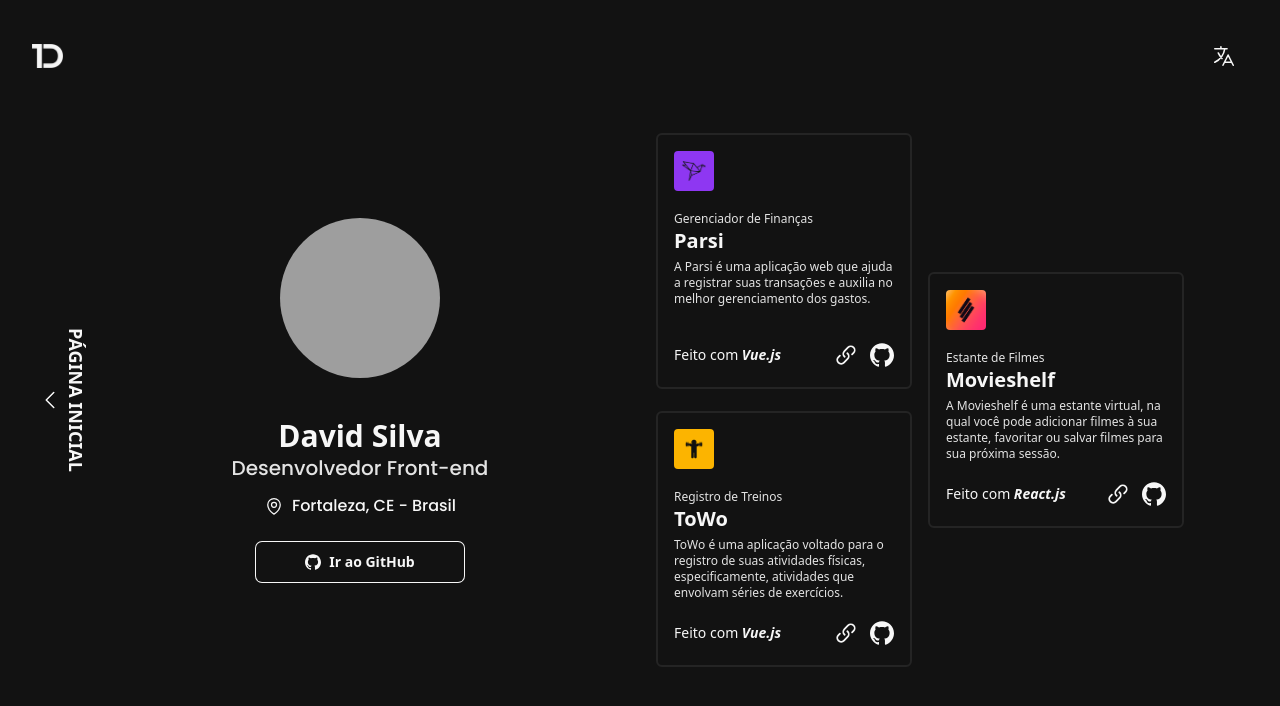
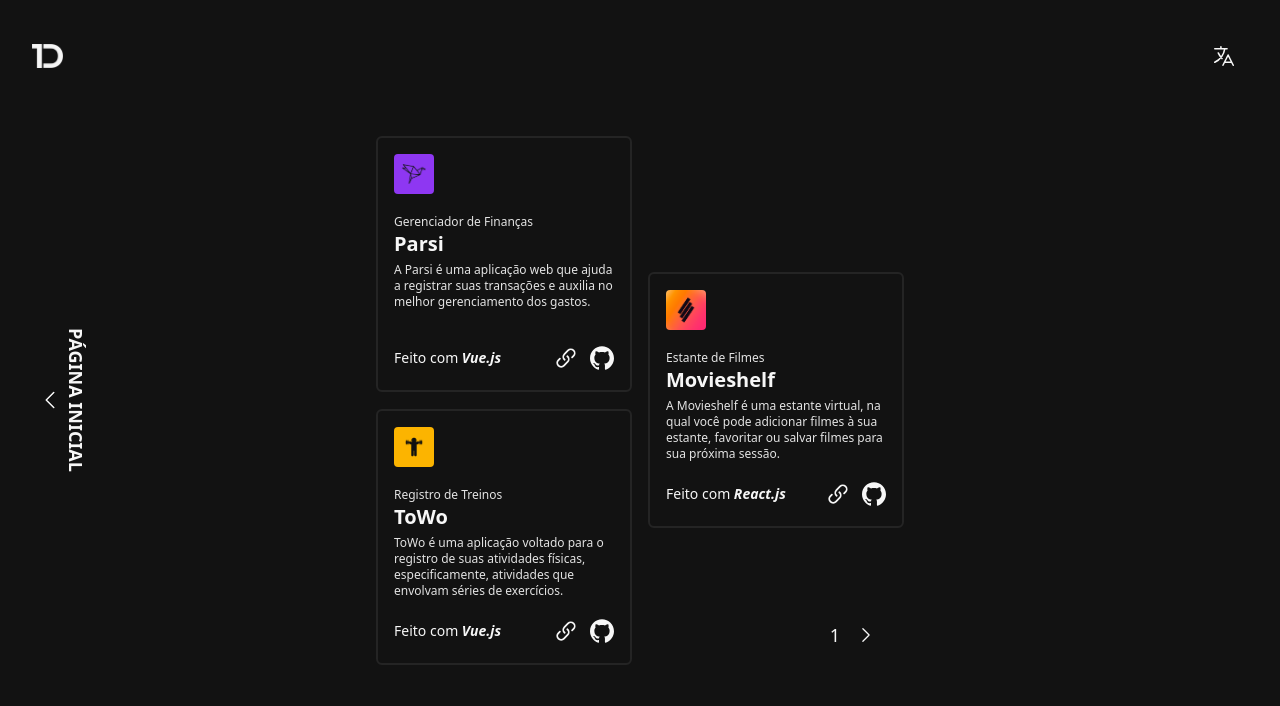
Before and after one commit to davsilvam/portfolio-v3, a Nuxt app: page /projects in a window 1280 px wide. Shown: the top 706 px of the page. Built offline with nearby package versions, Linux system fonts and the light colour scheme; grey boxes are pictures that could not be loaded.

Commit message:
feat: adjusted projects page and add useProjects composable

```diff
--- a/app.vue
+++ b/app.vue
@@ -2,7 +2,7 @@
   <Head>
     <Title> David Silva </Title>
   </Head>
-  <div class="bg-secondary-900 min-h-full w-full">
+  <div class="bg-secondary-900">
     <NuxtLayout>
       <NuxtPage />
     </NuxtLayout>
--- a/components/Icon/GitHub.vue
+++ b/components/Icon/GitHub.vue
@@ -7,6 +7,7 @@
     xmlns="http://www.w3.org/2000/svg"
   >
     <path
+      class="group-hover:fill-secondary-300"
       d="M16 0.396179C7.16 0.396179 0 7.56018 0 16.3962C0 23.4668 4.584 29.4628 10.94 31.5762C11.74 31.7268 12.0333 31.2322 12.0333 30.8068C12.0333 30.4268 12.02 29.4202 12.0133 28.0868C7.56267 29.0522 6.624 25.9402 6.624 25.9402C5.896 24.0935 4.844 23.6002 4.844 23.6002C3.39467 22.6082 4.956 22.6282 4.956 22.6282C6.56267 22.7402 7.40667 24.2762 7.40667 24.2762C8.83333 26.7228 11.152 26.0162 12.0667 25.6068C12.2107 24.5722 12.6227 23.8668 13.08 23.4668C9.52667 23.0668 5.792 21.6908 5.792 15.5602C5.792 13.8135 6.412 12.3868 7.43867 11.2668C7.25867 10.8628 6.71867 9.23618 7.57867 7.03218C7.57867 7.03218 8.91867 6.60285 11.9787 8.67218C13.2587 8.31618 14.6187 8.14018 15.9787 8.13218C17.3387 8.14018 18.6987 8.31618 19.9787 8.67218C23.0187 6.60285 24.3587 7.03218 24.3587 7.03218C25.2187 9.23618 24.6787 10.8628 24.5187 11.2668C25.5387 12.3868 26.1587 13.8135 26.1587 15.5602C26.1587 21.7068 22.4187 23.0602 18.8587 23.4535C19.4187 23.9335 19.9387 24.9148 19.9387 26.4135C19.9387 28.5548 19.9187 30.2748 19.9187 30.7948C19.9187 31.2148 20.1987 31.7148 21.0187 31.5548C27.42 29.4562 32 23.4562 32 16.3962C32 7.56018 24.836 0.396179 16 0.396179Z"
       fill="#F7F7F7"
     />
--- a/components/Project/Card.vue
+++ b/components/Project/Card.vue
@@ -39,15 +39,15 @@
       </p>
       <div class="flex gap-3">
         <a
-          class="grid place-items-center"
+          class="hover:text-secondary-300 grid place-items-center"
           :href="project.deploy_link"
           target="_blank"
         >
           <LinkIcon class="w-6" />
         </a>
-        <a :href="project.repository_link" target="_blank"
-          ><IconGitHub class="w-6"
-        /></a>
+        <a class="group" :href="project.repository_link" target="_blank">
+          <IconGitHub class="w-6" />
+        </a>
       </div>
     </footer>
   </article>
--- a/composables/useLang.ts
+++ b/composables/useLang.ts
@@ -1,6 +1,6 @@
 import { useI18n } from 'vue-i18n'
 
-export default function useLang() {
+export default function() {
   const { t } = useI18n()
   return {
     t
--- /dev/null
+++ b/composables/useProjects.ts
@@ -0,0 +1,84 @@
+export interface Project {
+  name: string
+  category: string
+  description: string
+  image_url: string
+  language: string
+  deploy_link: string
+  repository_link: string
+}
+
+export default function () {
+  const currentPage = ref<number>(0)
+  const projects: Project[][] = [
+    [
+      {
+        image_url: '/parsi_badge.png',
+        name: 'Parsi',
+        category: 'Gerenciador de Finanças',
+        description:
+          'A Parsi é uma aplicação web que ajuda a registrar suas transações e auxilia no melhor gerenciamento dos gastos.',
+        language: 'Vue.js',
+        deploy_link: 'https://parsi-app.vercel.app',
+        repository_link: 'https://github.com/davsilvam/parsi-app'
+      },
+      {
+        image_url: '/movieshelf_badge.png',
+        name: 'Movieshelf',
+        category: 'Estante de Filmes',
+        description:
+          'A Movieshelf é uma estante virtual, na qual você pode adicionar filmes à sua estante, favoritar ou salvar filmes para sua próxima sessão.',
+        language: 'React.js',
+        deploy_link: 'https://movieshelf-two.vercel.app',
+        repository_link: 'https://github.com/davsilvam/movieshelf'
+      },
+      {
+        image_url: '/towo_badge.png',
+        name: 'ToWo',
+        category: 'Registro de Treinos',
+        description:
+          'ToWo é uma aplicação voltado para o registro de suas atividades físicas, especificamente, atividades que envolvam séries de exercícios.',
+        language: 'Vue.js',
+        deploy_link: 'https://towo-list.vercel.app',
+        repository_link: 'https://github.com/davsilvam/towo-list'
+      }
+    ],
+    [
+      {
+        image_url: '/parsi_lp_badge.png',
+        name: 'Parsi LP',
+        category: 'Landing Page',
+        description:
+          'Esta é uma Landing Page que apresenta meu outro projeto chamado Parsi.',
+        language: 'React.js',
+        deploy_link: 'https://parsi-landing-page.vercel.app',
+        repository_link: 'https://github.com/davsilvam/parsi-landing-page'
+      },
+      {
+        image_url: '/winterman_badge.png',
+        name: 'Winterman',
+        category: 'Consultor do Tempo',
+        description:
+          'O Winterman é uma aplicação que traz o tempo (atmosférico) da cidade que o usuário pesquisar.',
+        language: 'Vue.js',
+        deploy_link: 'https://winterman-app.vercel.app',
+        repository_link: 'https://github.com/davsilvam/winterman-app'
+      }
+    ]
+  ]
+
+  function goToNextPage() {
+    currentPage.value += 1
+  }
+
+  function goToPreviousPage() {
+    currentPage.value -= 1
+  }
+
+  return {
+    currentPage,
+    goToNextPage,
+    goToPreviousPage,
+    projects
+  }
+}
--- a/pages/projects.vue
+++ b/pages/projects.vue
@@ -1,51 +1,14 @@
 <script lang="ts" setup>
-  import { ChevronDownIcon, MapPinIcon } from '@heroicons/vue/24/outline'
+  import {
+    ChevronDownIcon,
+    ChevronLeftIcon,
+    ChevronRightIcon
+  } from '@heroicons/vue/24/outline'
 
   const { t } = useLang()
   const localePath = useLocalePath()
-
-  interface Project {
-    name: string
-    category: string
-    description: string
-    image_url: string
-    language: string
-    deploy_link: string
-    repository_link: string
-  }
-
-  const topProjects: Project[] = [
-    {
-      image_url: '/parsi_badge.png',
-      name: 'Parsi',
-      category: 'Gerenciador de Finanças',
-      description:
-        'A Parsi é uma aplicação web que ajuda a registrar suas transações e auxilia no melhor gerenciamento dos gastos.',
-      language: 'Vue.js',
-      deploy_link: 'https://parsi-app.vercel.app',
-      repository_link: 'https://github.com/davsilvam/parsi-app'
-    },
-    {
-      image_url: '/movieshelf_badge.png',
-      name: 'Movieshelf',
-      category: 'Estante de Filmes',
-      description:
-        'A Movieshelf é uma estante virtual, na qual você pode adicionar filmes à sua estante, favoritar ou salvar filmes para sua próxima sessão.',
-      language: 'React.js',
-      deploy_link: 'https://movieshelf-two.vercel.app',
-      repository_link: 'https://github.com/davsilvam/movieshelf'
-    },
-    {
-      image_url: '/towo_badge.png',
-      name: 'ToWo',
-      category: 'Registro de Treinos',
-      description:
-        'ToWo é uma aplicação voltado para o registro de suas atividades físicas, especificamente, atividades que envolvam séries de exercícios.',
-      language: 'Vue.js',
-      deploy_link: 'https://towo-list.vercel.app',
-      repository_link: 'https://github.com/davsilvam/towo-list'
-    }
-  ]
+  const { currentPage, goToNextPage, goToPreviousPage, projects } =
+    useProjects()
 </script>
 
 <template>
@@ -55,49 +18,67 @@
     <main
       class="text-secondary-50 relative flex w-full items-center justify-center px-20 max-lg:gap-6 max-md:pt-36 max-md:pb-28"
     >
-      <section class="flex w-full flex-col items-center">
-        <img
-          src="https://avatars.githubusercontent.com/u/101468533?v=4"
-          class="h-32 w-32 rounded-full lg:h-40 lg:w-40"
-        />
-        <h1 class="pt-10 text-3xl font-bold">David Silva</h1>
-        <h2 class="text-secondary-100 font-[Poppins] text-xl font-medium">
-          {{ t('job') }}
-        </h2>
-        <p
-          class="text-secondary-50 flex items-center gap-2 pt-3 font-[Poppins] font-medium"
-        >
-          <MapPinIcon class="w-5" /> {{ t('location') }}
-        </p>
-        <button
-          class="ring-secondary-50 hover:shadow-secondary-50/20 mt-6 h-10 w-52 rounded-md ring-1 transition-all hover:shadow-lg"
-        >
-          <a
-            class="flex h-full w-full items-center justify-center gap-2 text-sm font-semibold"
-            href="https://github.com/davsilvam"
-            target="_blank"
-          >
-            <IconGitHub class="w-4" />
-            Ir ao GitHub
-          </a>
-        </button>
-      </section>
       <section class="flex w-full items-center justify-center">
         <div
-          class="grid h-[556px] w-fit grid-cols-2 grid-rows-2 place-items-center gap-x-4"
+          class="relative grid w-fit grid-cols-2 grid-rows-3 flex-col place-items-center gap-x-4 max-md:flex max-md:gap-y-4 md:h-[546px] md:grid-rows-2"
         >
           <ProjectCard
             class="col-span-1 col-start-1 row-span-1"
-            :project="topProjects[0]"
+            :project="projects[currentPage][0]"
           />
           <ProjectCard
-            class="col-span-1 col-start-2 row-span-2"
-            :project="topProjects[1]"
+            class="col-span-1 col-start-2 max-md:row-start-2 md:row-span-2"
+            :project="projects[currentPage][1]"
           />
           <ProjectCard
-            class="col-span-1 col-start-1 row-span-1 row-start-2"
-            :project="topProjects[2]"
+            v-if="currentPage === 0"
+            class="col-span-1 col-start-1 row-span-1 row-start-2 max-md:row-start-3"
+            :project="projects[currentPage][2]"
           />
+          <a
+            v-else
+            class="border-secondary-800 hover:border-secondary-50 flex h-64 w-64 items-center justify-center gap-2 rounded-md border-2 p-4 hover:translate-y-1"
+            href="https://github.com/davsilvam/repos"
+            target="_blank"
+          >
+            <span class="font-semibold">Visitar GitHub</span>
+            <IconGitHub class="w-4" />
+          </a>
+          <nav
+            class="absolute bottom-5 flex items-center gap-2 text-lg font-medium max-md:hidden md:right-5"
+          >
+            <button
+              v-if="currentPage !== 0"
+              @click="goToPreviousPage"
+              class="hover:bg-secondary-800 rounded-full p-2"
+            >
+              <ChevronLeftIcon class="w-5" />
+            </button>
+            <p>{{ currentPage + 1 }}</p>
+            <button
+              v-if="currentPage === 0"
+              @click="goToNextPage"
+              class="hover:bg-secondary-800 rounded-full p-2"
+            >
+              <ChevronRightIcon class="w-5" />
+            </button>
+          </nav>
+          <button
+            v-if="currentPage === 0"
+            @click="goToNextPage"
+            class="text-secondary-50 border-secondary-50 flex w-full items-center justify-center gap-1 rounded-md border-2 py-3 font-semibold md:hidden"
+          >
+            Próxima Página
+            <ChevronRightIcon class="w-4" />
+          </button>
+          <button
+            v-else
+            @click="goToPreviousPage"
+            class="text-secondary-50 border-secondary-50 flex w-full items-center justify-center gap-1 rounded-md border-2 py-3 font-semibold md:hidden"
+          >
+            <ChevronLeftIcon class="w-4" />
+            Página Anterior
+          </button>
         </div>
       </section>
     </main>
```
Also changed, not shown: public/parsi_lp_badge.png (added), public/winterman_badge.png (added).
